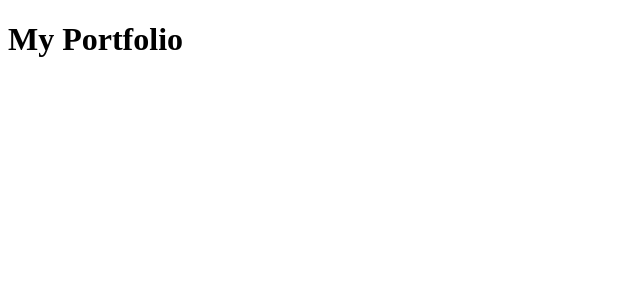
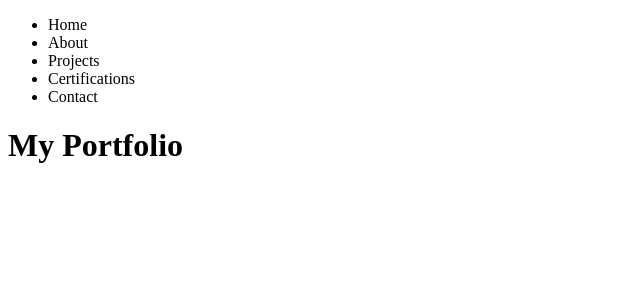
Before and after one commit to Jayavardhan56/My-Portfolio, a React app in the folder portfolio/: page / in a window 1280 px wide. Shown: the top 300 px of the page, without its empty margins (0-640 px from the left). Built offline with nearby package versions, Linux system fonts and the light colour scheme; the HTML template or start-up script is replaced by a standard one.

Commit message:
Header Component

```diff
--- a/portfolio/src/App.jsx
+++ b/portfolio/src/App.jsx
@@ -1,6 +1,8 @@
+import Header from "./components/Header";
 export default function App(){
   return(
     <>
+    <Header />
     <h1>My Portfolio</h1>
     </>
   );
--- a/portfolio/src/components/Header.jsx
+++ b/portfolio/src/components/Header.jsx
@@ -1,3 +1,14 @@
 export default function Header(){
+    return(
+        <>
+        <ul>
+            <li>Home</li>
+            <li>About</li>
+            <li>Projects</li>
+            <li>Certifications</li>
+            <li>Contact</li>
+        </ul>
+        </>
 
+    );
 }
```
